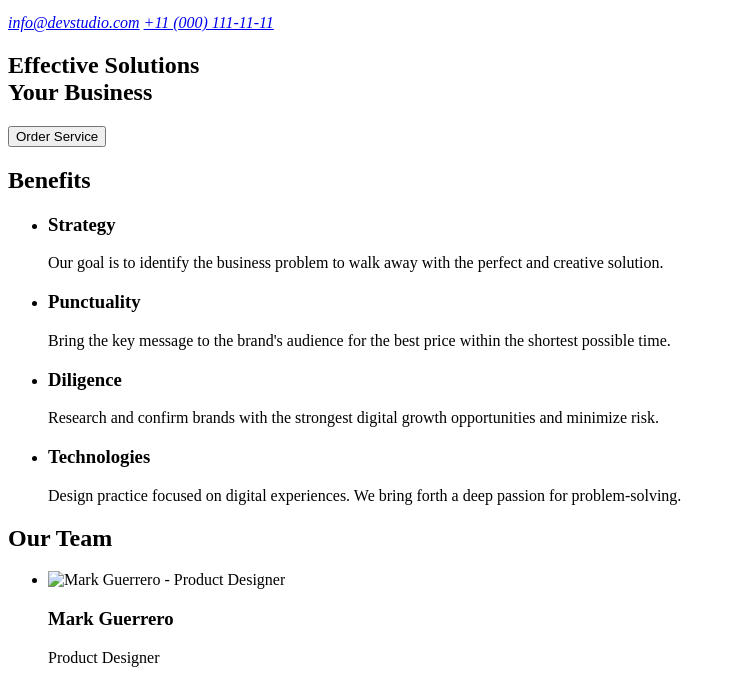
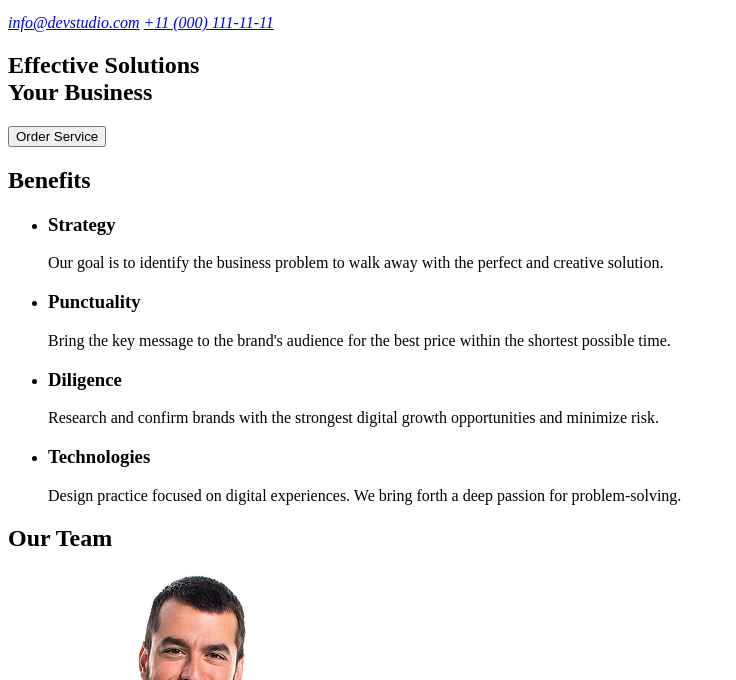
Before and after one commit to alrozental/goit-markup-hw-01, a plain HTML site: page index.html in a window 1280 px wide. Shown: the part 98-778 px from the top of the page, without its empty margins (0-736 px from the left). Drawn offline with Linux system fonts and the light colour scheme; the site is published under a folder, as on GitHub Pages, so addresses that start at the root find nothing.

Commit message:
final save hw1

```diff
--- a/index.html
+++ b/index.html
@@ -73,7 +73,7 @@
         <ul>
           <li>
             <img
-              src="/images/img-3.jpg"
+              src="images/img-3.jpg"
               alt="Mark Guerrero - Product Designer"
               width="264"
               height="260"
```
